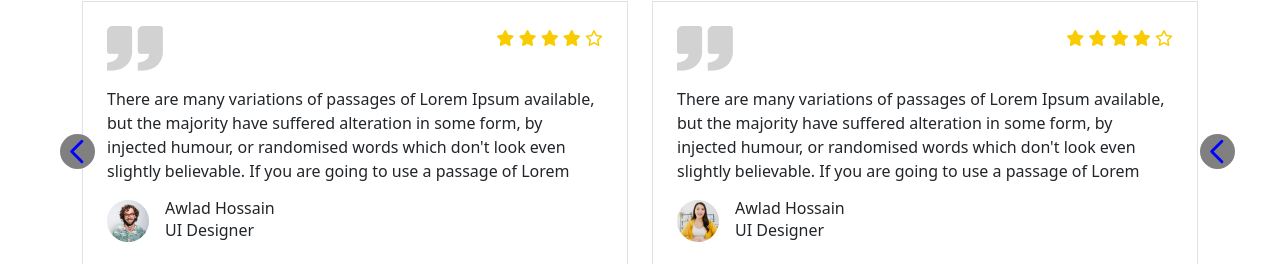
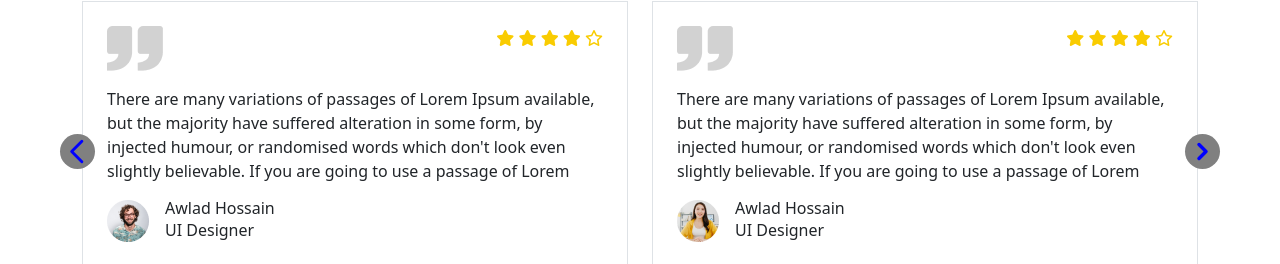
Before and after one commit to Alamin0123/edTech-website, a plain HTML site: page index.html in a window 1280 px wide. Shown: the part 3472-3736 px from the top of the page. Drawn offline with nearby package versions, Linux system fonts and the light colour scheme.

Commit message:
full site responsive done

```diff
--- a/index.html
+++ b/index.html
@@ -71,23 +71,27 @@
     /* next-right Arrows */
     svg.arrow {
       width: 35px;
-  background:gray;
+      background: gray;
       color: blue;
       border-radius: 50%;
       position: absolute;
       top: 50%;
       transition: 0.5s ease-in-out;
     }
+
     svg.arrow:hover {
       background-color: blue;
       color: #fff;
     }
+
     svg.left-arrow {
       left: -10px;
     }
+
     svg.right-arrow {
       right: -10px;
     }
+
     i.feedback-icon {
       color: #f59e0b;
     }
@@ -511,7 +515,8 @@ i.feedback-icon {
         <div class="course-icon-left">
           <div class="icon-left-position">
             <div class="position-absolute top-50 start-0 translate-middle-y">
-              <span><svg xmlns="http://www.w3.org/2000/svg" class="h-6 w-6 arrow left-arrow d-none d-md-none d-lg-block" fill="none" viewBox="0 0 24 24" stroke="currentColor" stroke-width="2">
+              <span><svg xmlns="http://www.w3.org/2000/svg" class="h-6 w-6 arrow left-arrow d-none d-md-none d-lg-block"
+                  fill="none" viewBox="0 0 24 24" stroke="currentColor" stroke-width="2">
                   <path stroke-linecap="round" stroke-linejoin="round" d="M15 19l-7-7 7-7" />
                 </svg></span>
             </div>
@@ -552,9 +557,12 @@ i.feedback-icon {
         </div>
         <div class="icon-left-position">
           <div class="position-absolute top-50 end-0 translate-middle-y">
-            <span><svg xmlns="http://www.w3.org/2000/svg" class="h-6 w-6 arrow left-arrow d-none d-md-none d-lg-block" fill="none" viewBox="0 0 24 24" stroke="currentColor" stroke-width="2">
-              <path stroke-linecap="round" stroke-linejoin="round" d="M15 19l-7-7 7-7"></path>
-            </svg></span>
+            <svg xmlns="http://www.w3.org/2000/svg" class="h-5 w-5 arrow right-arrow d-none d-md-none d-lg-block"
+              viewBox="0 0 20 20" fill="currentColor">
+              <path fill-rule="evenodd"
+                d="M7.293 14.707a1 1 0 010-1.414L10.586 10 7.293 6.707a1 1 0 011.414-1.414l4 4a1 1 0 010 1.414l-4 4a1 1 0 01-1.414 0z"
+                clip-rule="evenodd"></path>
+            </svg>
           </div>
         </div>
 
```
Lines whose indentation alone changed are shown as unchanged.
